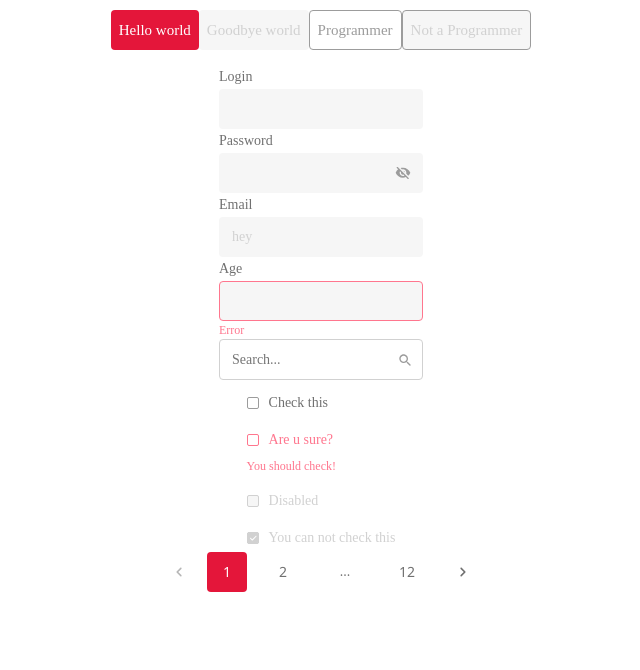
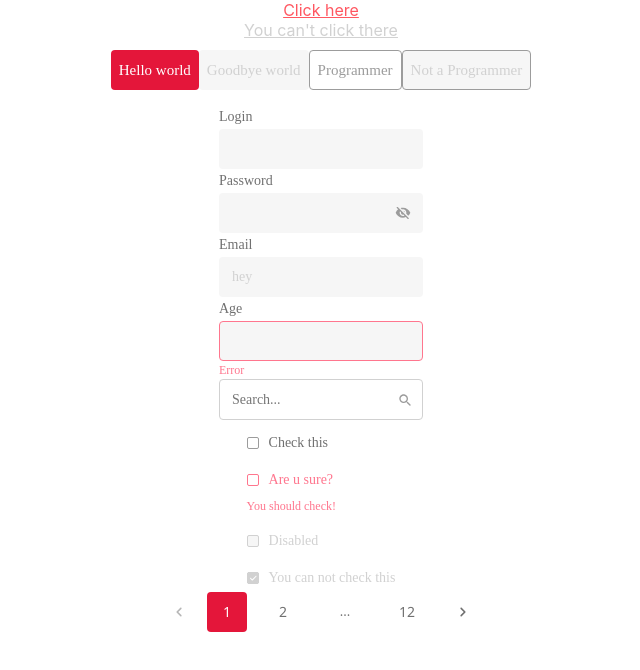
Before and after one commit to valeriagodfrey/dex-test-basketball, a React (Create React App) app: page / in a window 1280 px wide. Shown: the top 670 px of the page, without its empty margins (319-959 px from the left). Built offline with nearby package versions, Linux system fonts and the light colour scheme.

Commit message:
add custom Link

```diff
--- a/package.json
+++ b/package.json
@@ -11,10 +11,12 @@
     "@types/react": "^17.0.0",
     "@types/react-dom": "^17.0.0",
     "@types/react-paginate": "^7.1.1",
+    "@types/react-router-dom": "^5.3.2",
     "@types/styled-components": "^5.1.15",
     "react": "^17.0.2",
     "react-dom": "^17.0.2",
     "react-paginate": "^8.0.1",
+    "react-router-dom": "^6.0.2",
     "react-scripts": "4.0.3",
     "styled-components": "^5.3.3",
     "typescript": "^4.1.2",
--- a/src/App.tsx
+++ b/src/App.tsx
@@ -1,6 +1,9 @@
 import "./App.css";
 
 import React from "react";
+import { Routes } from "react-router";
+import { BrowserRouter, Route } from "react-router-dom";
+import { Link } from "react-router-dom";
 import { ThemeProvider } from "styled-components";
 
 import { theme } from "./core/theme/theme";
@@ -9,7 +12,12 @@ import { UIElements } from "./pages/UIElements";
 function App() {
   return (
     <ThemeProvider theme={theme}>
-      <UIElements />
+      <BrowserRouter>
+        <Routes>
+          <Route path="/" element={<UIElements />}></Route>
+          <Route path="/players" element={<div>Hello</div>}></Route>
+        </Routes>
+      </BrowserRouter>
     </ThemeProvider>
   );
 }
--- a/src/pages/UIElements.tsx
+++ b/src/pages/UIElements.tsx
@@ -6,11 +6,18 @@ import { SecondaryButton } from "../ui/buttons/SecondaryButton";
 import { Checkbox } from "../ui/checkbox/Checkbox";
 import { Input } from "../ui/input/Input";
 import { SearchInput } from "../ui/input/SearchInput";
+import { CustomLink } from "../ui/Link";
 import { Pagination } from "../ui/Pagination";
 
 export const UIElements = () => {
   return (
     <Container>
+      <CustomLink linkType="active" to={"/players"}>
+        Click here
+      </CustomLink>
+      <CustomLink linkType="disabled" to={"/players"}>
+        You can't click there
+      </CustomLink>
       <Buttons>
         <PrimaryButton>Hello world</PrimaryButton>
         <PrimaryButton buttonType="disabled">Goodbye world</PrimaryButton>
--- /dev/null
+++ b/src/ui/Link.tsx
@@ -0,0 +1,30 @@
+import React, { FC } from "react";
+import { Link, LinkProps } from "react-router-dom";
+import styled from "styled-components";
+
+import { theme } from "../core/theme/theme";
+
+interface Props extends LinkProps {
+  to: string;
+  exact?: boolean;
+  linkType: "active" | "disabled";
+}
+export const CustomLink: FC<Props> = ({ to, children, linkType, ...rest }) => {
+  return (
+    <Container>
+      <Link
+        style={{
+          color: linkType === "active" ? theme.colors.lightRed : theme.colors.lightestGrey,
+          pointerEvents: linkType === "disabled" ? "none" : "initial",
+        }}
+        to={to}
+        {...rest}
+      >
+        {children}
+      </Link>
+    </Container>
+  );
+};
+const Container = styled.div`
+  color: red;
+`;
```
Also changed, not shown: 1 other file (tests, documents, lock files or other folders).
